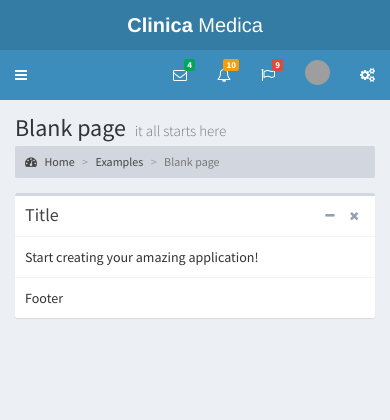
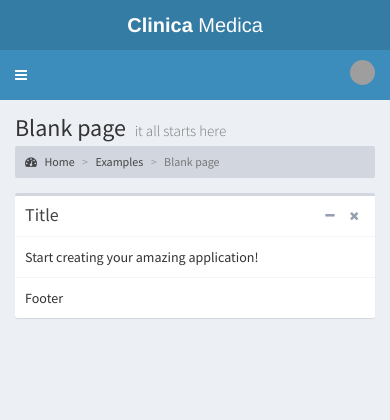
Before and after one commit to JJOrtizChaverra/Clinica, a PHP site: the page made by views/template.php in a window 390 px wide. Shown: the top 420 px of the page. Run offline with PHP 8.4, Linux system fonts and the light colour scheme; the template is opened without the code that fills it, so the values that code supplies are empty; the visitor is signed in with stand-in values (Sample User, id 1); grey boxes are pictures that could not be loaded.

Commit message:
Dinamizando el header para el usuario logueado en el sistema

```diff
--- a/views/modules/header.php
+++ b/views/modules/header.php
@@ -18,133 +18,33 @@
 
         <div class="navbar-custom-menu">
             <ul class="nav navbar-nav">
-                <!-- Messages: style can be found in dropdown.less-->
-                <li class="dropdown messages-menu">
-                    <a href="#" class="dropdown-toggle" data-toggle="dropdown">
-                        <i class="fa fa-envelope-o"></i>
-                        <span class="label label-success">4</span>
-                    </a>
-                    <ul class="dropdown-menu">
-                        <li class="header">You have 4 messages</li>
-                        <li>
-                            <!-- inner menu: contains the actual data -->
-                            <ul class="menu">
-                                <li><!-- start message -->
-                                    <a href="#">
-                                        <div class="pull-left">
-                                            <img src="./views/dist/img/user2-160x160.jpg" class="img-circle" alt="User Image">
-                                        </div>
-                                        <h4>
-                                            Support Team
-                                            <small><i class="fa fa-clock-o"></i> 5 mins</small>
-                                        </h4>
-                                        <p>Why not buy a new awesome theme?</p>
-                                    </a>
-                                </li>
-                                <!-- end message -->
-                            </ul>
-                        </li>
-                        <li class="footer"><a href="#">See All Messages</a></li>
-                    </ul>
-                </li>
-                <!-- Notifications: style can be found in dropdown.less -->
-                <li class="dropdown notifications-menu">
-                    <a href="#" class="dropdown-toggle" data-toggle="dropdown">
-                        <i class="fa fa-bell-o"></i>
-                        <span class="label label-warning">10</span>
-                    </a>
-                    <ul class="dropdown-menu">
-                        <li class="header">You have 10 notifications</li>
-                        <li>
-                            <!-- inner menu: contains the actual data -->
-                            <ul class="menu">
-                                <li>
-                                    <a href="#">
-                                        <i class="fa fa-users text-aqua"></i> 5 new members joined today
-                                    </a>
-                                </li>
-                            </ul>
-                        </li>
-                        <li class="footer"><a href="#">View all</a></li>
-                    </ul>
-                </li>
-                <!-- Tasks: style can be found in dropdown.less -->
-                <li class="dropdown tasks-menu">
-                    <a href="#" class="dropdown-toggle" data-toggle="dropdown">
-                        <i class="fa fa-flag-o"></i>
-                        <span class="label label-danger">9</span>
-                    </a>
-                    <ul class="dropdown-menu">
-                        <li class="header">You have 9 tasks</li>
-                        <li>
-                            <!-- inner menu: contains the actual data -->
-                            <ul class="menu">
-                                <li><!-- Task item -->
-                                    <a href="#">
-                                        <h3>
-                                            Design some buttons
-                                            <small class="pull-right">20%</small>
-                                        </h3>
-                                        <div class="progress xs">
-                                            <div class="progress-bar progress-bar-aqua" style="width: 20%" role="progressbar" aria-valuenow="20" aria-valuemin="0" aria-valuemax="100">
-                                                <span class="sr-only">20% Complete</span>
-                                            </div>
-                                        </div>
-                                    </a>
-                                </li>
-                                <!-- end task item -->
-                            </ul>
-                        </li>
-                        <li class="footer">
-                            <a href="#">View all tasks</a>
-                        </li>
-                    </ul>
-                </li>
                 <!-- User Account: style can be found in dropdown.less -->
                 <li class="dropdown user user-menu">
                     <a href="#" class="dropdown-toggle" data-toggle="dropdown">
-                        <img src="./views/dist/img/user2-160x160.jpg" class="user-image" alt="User Image">
-                        <span class="hidden-xs">Alexander Pierce</span>
+
+                        <?php if ($_SESSION["picture"] !== null) : ?>
+
+                            <img src="<?php echo Template::path(); ?>views/assets/img/users/<?php echo $_SESSION["picture"]; ?>" class="user-image" alt="<?php echo $_SESSION["displayname"]; ?>">
+
+                        <?php else : ?>
+
+                            <img src="<?php echo Template::path(); ?>views/assets/img/default.jpg" class="user-image" alt="User Image">
+
+                        <?php endif; ?>
+
+                        <span class="hidden-xs"><?php echo $_SESSION["displayname"]; ?></span>
                     </a>
-                    <ul class="dropdown-menu">
-                        <!-- User image -->
-                        <li class="user-header">
-                            <img src="./views/dist/img/user2-160x160.jpg" class="img-circle" alt="User Image">
-
-                            <p>
-                                Alexander Pierce - Web Developer
-                                <small>Member since Nov. 2012</small>
-                            </p>
-                        </li>
-                        <!-- Menu Body -->
-                        <li class="user-body">
-                            <div class="row">
-                                <div class="col-xs-4 text-center">
-                                    <a href="#">Followers</a>
-                                </div>
-                                <div class="col-xs-4 text-center">
-                                    <a href="#">Sales</a>
-                                </div>
-                                <div class="col-xs-4 text-center">
-                                    <a href="#">Friends</a>
-                                </div>
-                            </div>
-                            <!-- /.row -->
-                        </li>
+                    <ul class="dropdown-menu" style="width: 100px;">
                         <!-- Menu Footer-->
                         <li class="user-footer">
                             <div class="pull-left">
-                                <a href="#" class="btn btn-default btn-flat">Profile</a>
+                                <a href="<?php echo Template::path(); ?>perfil&rol=<?php echo $_SESSION["rol"]; ?>" class="btn btn-primary btn">Perfil</a>
                             </div>
                             <div class="pull-right">
-                                <a href="#" class="btn btn-default btn-flat">Sign out</a>
+                                <a href="<?php echo Template::path(); ?>logout" class="btn btn-danger btn">Salir</a>
                             </div>
                         </li>
                     </ul>
-                </li>
-                <!-- Control Sidebar Toggle Button -->
-                <li>
-                    <a href="#" data-toggle="control-sidebar"><i class="fa fa-gears"></i></a>
                 </li>
             </ul>
         </div>
```
